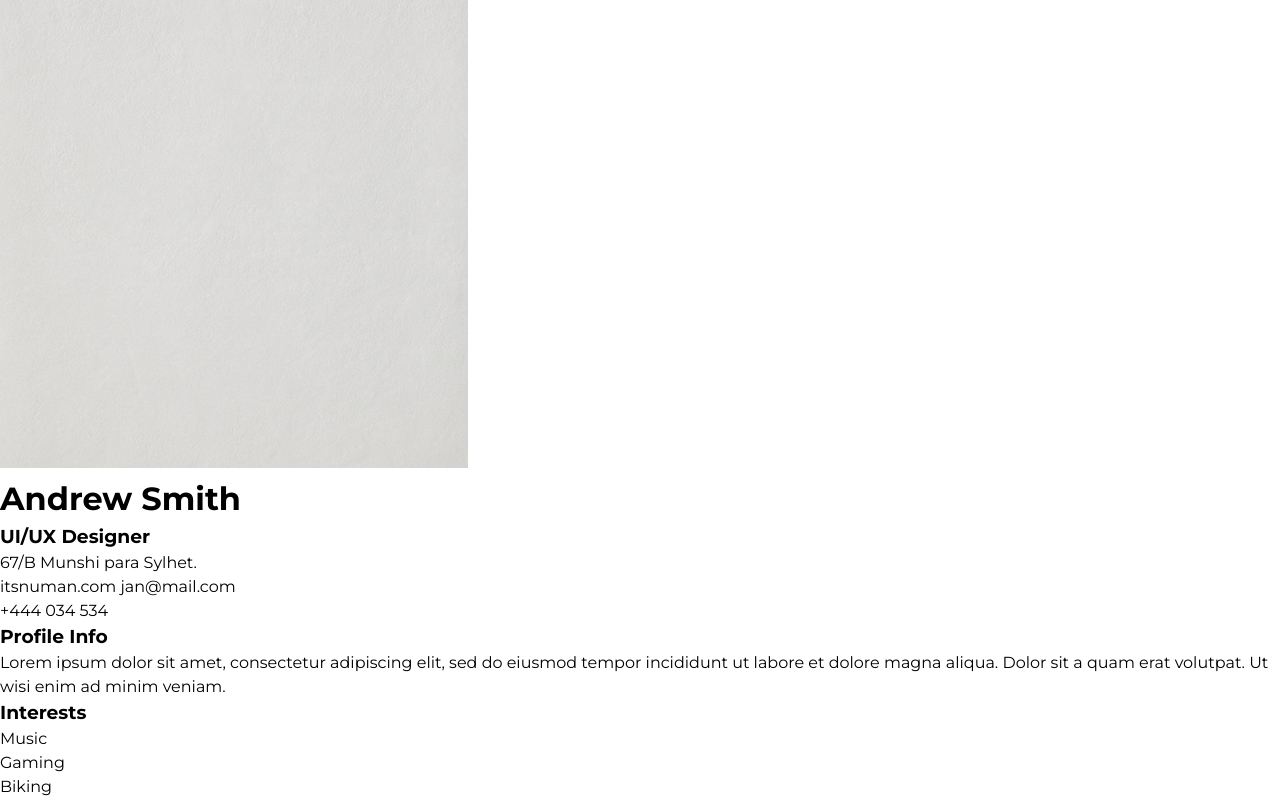
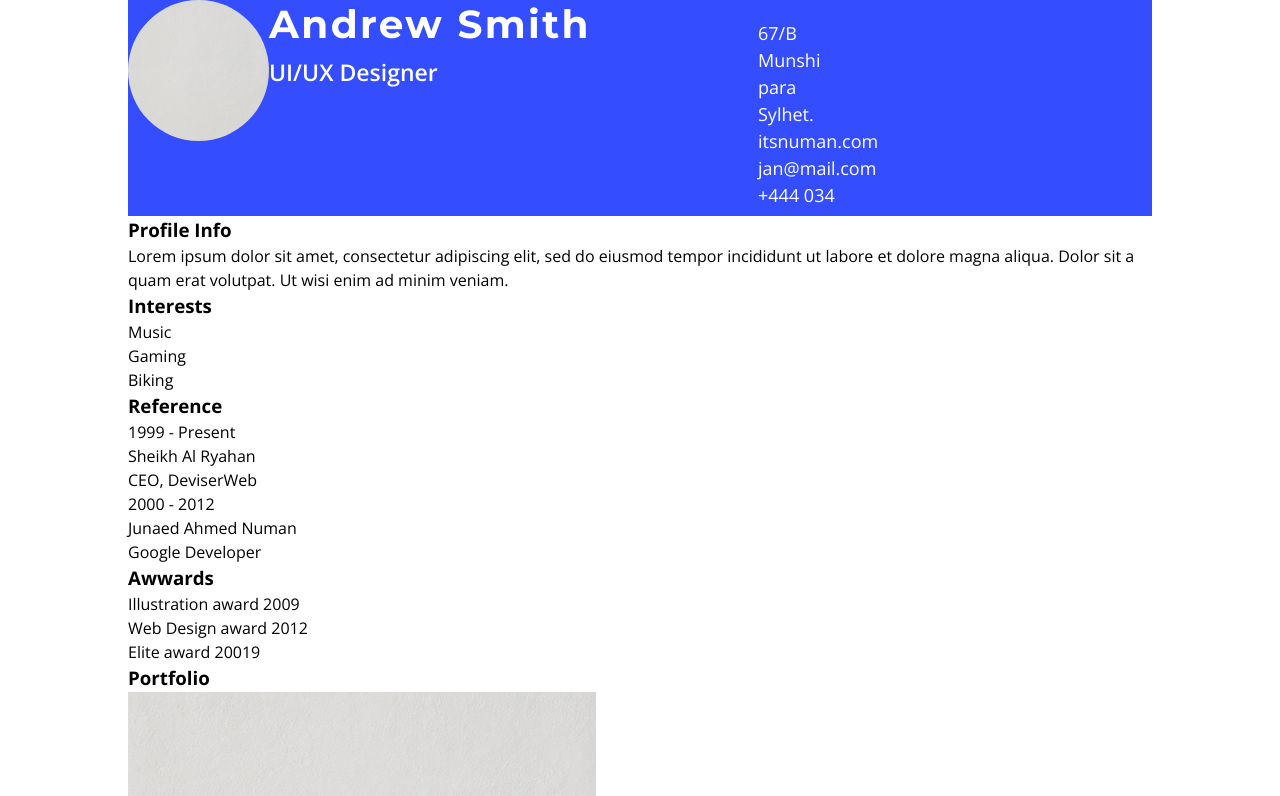
Before and after one commit to YauhenDavidovich/Rsschool2021-EN, a plain HTML site: page index.html in a window 1280 px wide. Shown: the top 796 px of the page. Drawn offline with nearby package versions, Linux system fonts and the light colour scheme.

Commit message:
feat: add basic header style

```diff
--- a/css/style.css
+++ b/css/style.css
@@ -1,6 +1,81 @@
 * {
     margin: 0;
     padding: 0;
+    line-height: 1.5em;
+    font-family: 'Open Sans', sans-serif;
+}
+
+ul, li {
+    list-style: none;
+}
+
+h1 {
     font-family: 'Montserrat', sans-serif;
-    line-height: 1.5em;
 }
+
+.main-wrapper {
+    min-height: calc(100vh - 30px);
+    max-width: 1024px;
+    margin: 0 auto;
+}
+
+.footer {
+    height: 72px;
+}
+
+.clearfix::after {
+    content: ".";
+    display: block;
+    clear: both;
+    height: 0;
+}
+
+/*header*/
+.header {
+    background-color: #344eff;
+    color: white;
+}
+
+.profile__photo {
+    float: left;
+    width: 141px;
+}
+
+.profile__photo img {
+    border-radius: 50%;
+    width: inherit;
+}
+
+.profile__title {
+
+    float: left;
+    width: 459px;
+}
+
+.profile__name {
+    font-size: 39px;
+    line-height: 48px;
+    font-weight: 700;
+    letter-spacing: 0.06em;
+}
+
+.profile__position {
+    font-size: 23px;
+    line-height: 48px;
+    font-weight: 600;
+}
+
+
+.profile__contacts {
+    float: left;
+    width: 78px;
+}
+
+.profile__contacts_list {
+    position: relative;
+    left: 30px;
+    top: 20px;
+    font-size: 18px;
+    line-height: 26px;
+    font-weight: 400;
+}
--- a/index.html
+++ b/index.html
@@ -5,6 +5,9 @@
     <title>CV-Portfolio</title>
     <link rel="preconnect" href="https://fonts.gstatic.com">
     <link href="https://fonts.googleapis.com/css2?family=Montserrat:ital,wght@0,100;0,200;0,300;0,400;0,500;0,600;0,700;0,800;0,900;1,100;1,200;1,300;1,400;1,500;1,600;1,700;1,800;1,900&display=swap"
+          rel="stylesheet">
+    <link rel="preconnect" href="https://fonts.gstatic.com">
+    <link href="https://fonts.googleapis.com/css2?family=Open+Sans:ital,wght@0,300;0,400;0,600;0,700;0,800;1,300;1,400;1,600;1,700;1,800&display=swap"
           rel="stylesheet">
     <link rel="stylesheet" type="text/css" href="css/style.css">
 </head>
@@ -16,7 +19,7 @@
                 <img src="./assets/just_grey_light_grey.jpg"
                      alt="Andrew Smith">
             </div>
-            <div class="profile__info">
+            <div class="profile__title">
                 <h1 class="profile__name">Andrew Smith</h1>
                 <h3 class="profile__position">UI/UX Designer</h3>
             </div>
```
